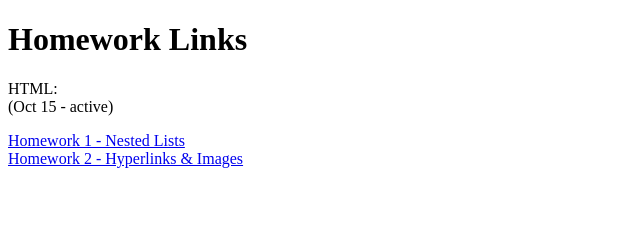
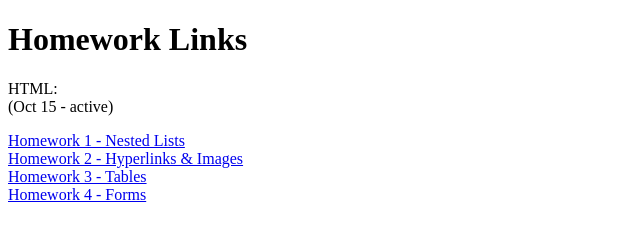
Before and after one commit to AleksDavitkov/AleksDavitkov.github.io, a plain HTML site: page index.html in a window 1280 px wide. Shown: the whole page, without its empty margins (0-640 px from the left). Drawn offline with Linux system fonts and the light colour scheme.

Commit message:
homework links

```diff
--- a/index.html
+++ b/index.html
@@ -14,5 +14,9 @@
     <a href="homework/homework1_html_nested_lists/homework1.html">Homework 1 - Nested Lists</a>
     <br>
     <a href="homework/homework2_html_hyperlinks&images/home.html">Homework 2 - Hyperlinks & Images</a>
+    <br>
+    <a href="homework/homework3_html_tables/index.html">Homework 3 - Tables</a>
+    <br>
+    <a href="homework/homework4_html_forms/index.html">Homework 4 - Forms</a>
 </body>
 </html>
```
